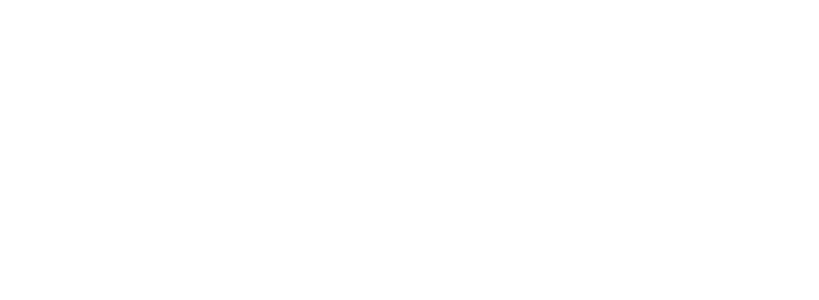
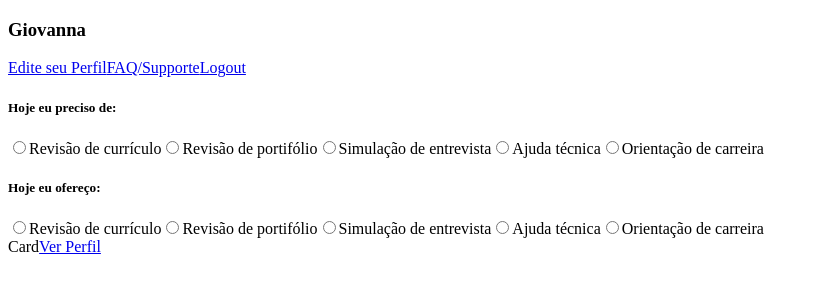
Before and after one commit to rmkarato/semear-provihack, a React (Create React App) app: page /myprofile in a window 1280 px wide. Shown: the top 300 px of the page, without its empty margins (0-819 px from the left). Built offline with nearby package versions, Linux system fonts and the light colour scheme.

Commit message:
created routes and pages

```diff
--- a/src/assets/styles/global.css
+++ b/src/assets/styles/global.css
@@ -10,7 +10,7 @@
   --color-secundary: #04D361;
   --color-secundary-dark: #04BF58;
   --color-title-in-primary: #FFFFFF;
-  --color-text-in-primary: #221E1F;
+  --color-text-in-primary: #000000;
   --color-text-title: #32264D;
   --color-text-complement: #9C98A6;
   --color-text-base: #6A6180;
@@ -27,35 +27,6 @@
   box-sizing: border-box;
 };
 
-html, body, #root {
-  height: 100vh;
-};
-
 body {
   background: var(--color-background)
 };
-
-#root {
-  display: flex;
-  align-items: center;
-  justify-content: center;
-};
-
-body,
-input,
-button,
-textarea {
-    font: 500 1.6rem Quicksand;
-    color: var(--color-text-base)
-};
-
-.container {
-  width: 90vw;
-  max-width: 700px;
-};
-
-@media (min-width: 700px) {
-  :root {
-      font-size: 100%;
-  };
-};
--- a/src/pages/Landing/index.tsx
+++ b/src/pages/Landing/index.tsx
@@ -1,17 +1,39 @@
-import React from "react";
+import React, { useEffect } from "react";
 import { Link } from "react-router-dom";
+import { useHistory } from "react-router";
 
 import landingImg from "../../assets/images/landing.svg" ;
 
 import {
-  PageWrapper
+  PageWrapper,
+  LandingImg,
+  TextContainer,
+  TitleText,
+  SubtitleContainer
 } from "./styled";
 
 function Landing() {
+  const history = useHistory();
+
+  useEffect(() => {
+    setTimeout(() => {
+      history.push("/signup");
+    }, 3000);
+  }, [history]);
+
   return (
       <PageWrapper>
-        <img src={landingImg} alt="Semear"/>
-        Landing Page
+        <LandingImg src={landingImg} alt="Semear"/>
+
+        <TextContainer>
+          <TitleText>SEMEAR</TitleText>
+
+          <SubtitleContainer>
+            <p>Conecte-se</p>
+            <p>Aprenda</p>
+            <p>Ensine</p>
+          </SubtitleContainer>
+        </TextContainer>
       </PageWrapper>
   );
 };
--- a/src/pages/Landing/styled.tsx
+++ b/src/pages/Landing/styled.tsx
@@ -11,3 +11,27 @@
   color: var(--color-text-in-primary);
   background: var(--color-primary);
 `;
+
+export const LandingImg = styled.img`
+  height: 100%;
+
+  position: absolute;
+  top: 0;
+  right: 0;
+`;
+
+export const TextContainer = styled.div`
+  z-index: 1;
+
+  position: absolute;
+  bottom: 50px;
+  left: 65px;
+`;
+
+export const TitleText = styled.h2`
+  font: 500 288px Quicksand;
+`;
+
+export const SubtitleContainer = styled.div`
+  font: 500 48px Quicksand;
+`;
--- /dev/null
+++ b/src/pages/MyProfile/index.tsx
@@ -0,0 +1,80 @@
+import React from "react";
+import { Link } from "react-router-dom";
+
+function MyProfile() {
+  return (
+    <div>
+      <div>
+        <div>
+          <h3>Giovanna</h3>
+          <Link to="/register">
+              Edite seu Perfil
+          </Link>
+          <Link to="/support">
+              FAQ/Supporte
+          </Link>
+          <Link to="/">
+              Logout
+          </Link>
+        </div>
+
+        <div>
+          <h5>Hoje eu preciso de:</h5>
+          <input
+            type="radio"
+          />
+          <label>Revisão de currículo</label>
+          <input
+            type="radio"
+          />
+          <label>Revisão de portifólio</label>
+          <input
+            type="radio"
+          />
+          <label>Simulação de entrevista</label>
+          <input
+            type="radio"
+          />
+          <label>Ajuda técnica</label>
+          <input
+            type="radio"
+          />
+          <label>Orientação de carreira</label>
+        </div>
+
+        <div>
+          <h5>Hoje eu ofereço:</h5>
+          <input
+            type="radio"
+          />
+          <label>Revisão de currículo</label>
+          <input
+            type="radio"
+          />
+          <label>Revisão de portifólio</label>
+          <input
+            type="radio"
+          />
+          <label>Simulação de entrevista</label>
+          <input
+            type="radio"
+          />
+          <label>Ajuda técnica</label>
+          <input
+            type="radio"
+          />
+          <label>Orientação de carreira</label>
+        </div>
+      </div>
+
+      <div>
+        Card
+        <Link to="/profile">
+          Ver Perfil
+        </Link>
+      </div>
+    </div>
+  );
+};
+
+export default MyProfile;
--- /dev/null
+++ b/src/pages/Profile/index.tsx
@@ -0,0 +1,12 @@
+import React from "react";
+import { Link } from "react-router-dom";
+
+function Profile() {
+  return (
+    <div>
+        PERFIL
+    </div>
+  );
+};
+
+export default Profile;
--- /dev/null
+++ b/src/pages/Register/index.tsx
@@ -0,0 +1,46 @@
+import React from "react";
+import { Link } from "react-router-dom";
+
+function Register() {
+  return (
+    <div>
+      <h3>Meu Cadastro</h3>
+
+      <h3>Informaçõe Pessoais:</h3>
+      <label>Nome/Apelido:</label>
+      <input /> <br/>
+      <label>Data de nascimento:</label>
+      <input /> <br/>
+      <label>Sobre você:</label>
+      <input /> <br/>
+      <label>Currículo:</label>
+      <button>Anexar</button> <br />
+      <label>Portifólio:</label>
+      <input /> <br/>
+
+      <h3>Áreas de Atuação:</h3>
+      <label>Produto</label>
+      <label>Tecnologia / Desenvolvimento</label>
+      <label>Design</label>
+      <label>Liderança/Agile</label>
+
+      <h3>O que eu preciso:</h3>
+      <label>Revisão de Currículo / Portifólio</label>
+      <label>Simulação de Entrevista</label>
+      <label>Orientação de Carreira</label>
+      <label>Ajuda Técnica</label>
+
+      <h3>O que eu ofereço:</h3>
+      <label>Revisão de Currículo / Portifólio</label>
+      <label>Simulação de Entrevista</label>
+      <label>Orientação de Carreira</label>
+      <label>Ajuda Técnica</label>
+
+      <Link to="/profile">
+        Salvar informações
+      </Link>
+    </div>
+  );
+};
+
+export default Register;
--- /dev/null
+++ b/src/pages/Signup/index.tsx
@@ -0,0 +1,30 @@
+import React from "react";
+import { Link } from "react-router-dom";
+
+function Signup() {
+  return (
+    <div>
+      <p>Que bom te ver por aqui novamente!</p>
+      <div>
+        <label>E-mail</label>
+        <input/>
+      </div>
+      <div>
+        <label>Senha</label>
+        <input/>
+      </div>
+      <Link to="/myprofile">
+        ENTRAR
+      </Link>
+      <div>
+        <p>Ainda não tem uma conta com a gente?</p>
+        <p>Não tem problema, é só preencher as informações abaixo.</p>
+      </div>
+      <Link to="/register">
+        CRIAR CONTA
+      </Link>
+    </div>
+  );
+};
+
+export default Signup;
--- a/src/routes.tsx
+++ b/src/routes.tsx
@@ -2,11 +2,19 @@
 import { BrowserRouter, Route } from "react-router-dom";
 
 import Landing from "./pages/Landing";
+import Signup from "./pages/Signup";
+import Register from "./pages/Register";
+import MyProfile from "./pages/MyProfile";
+import Profile from "./pages/Profile";
 
 function Routes() {
   return (
     <BrowserRouter>
       <Route path="/" exact component={Landing} />
+      <Route path="/signup" component={Signup} />
+      <Route path="/register" component={Register} />
+      <Route path="/myprofile" component={MyProfile} />
+      <Route path="/profile" component={Profile} />
     </BrowserRouter>
   );
 };
```
Also changed, not shown: src/assets/images/ellipseLanding.svg (added), src/assets/images/landing.svg.
